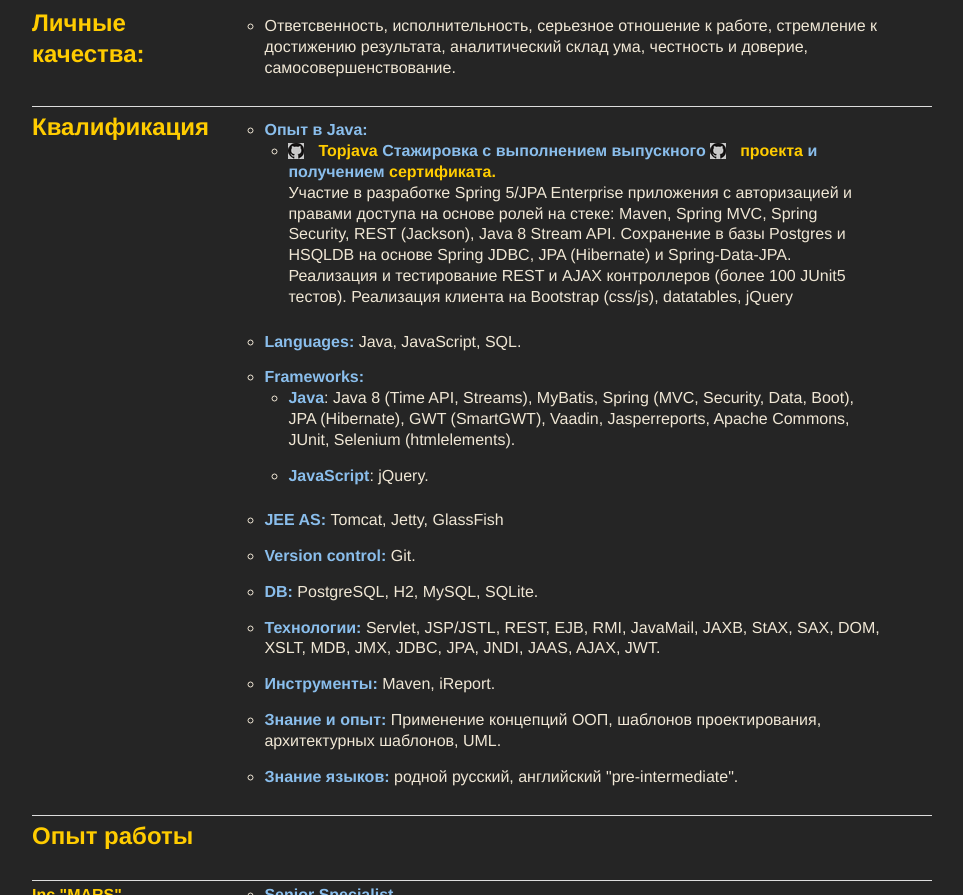
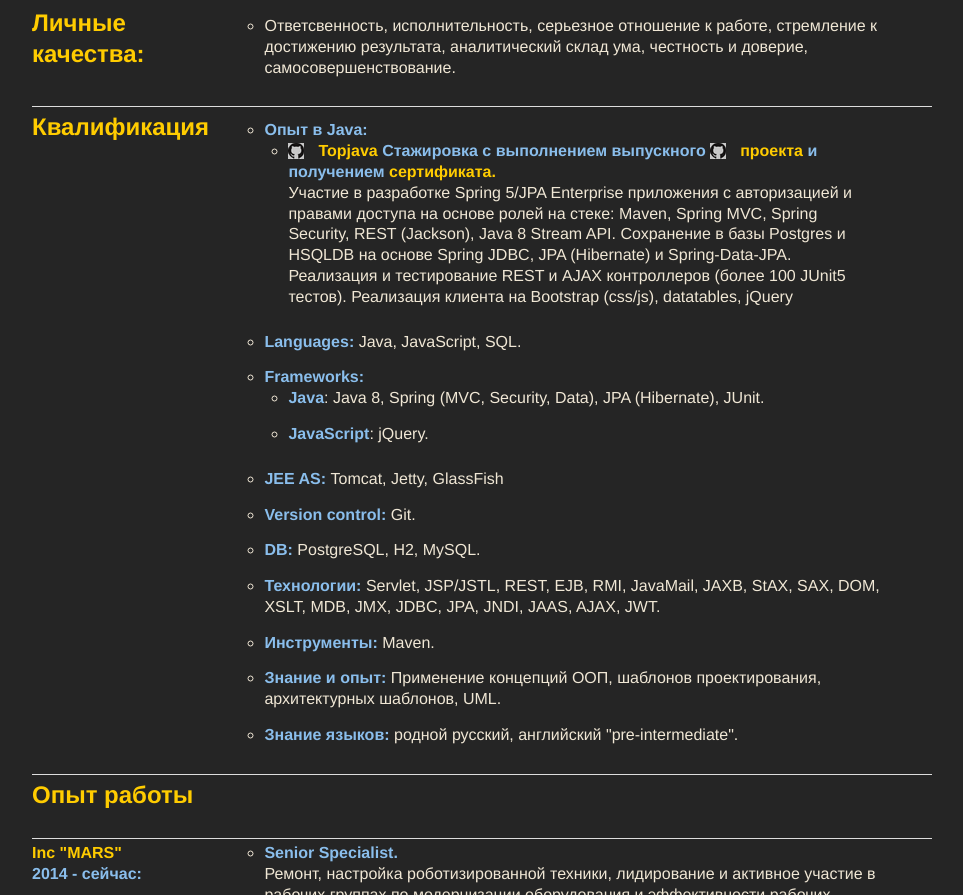
Before and after one commit to Alexei84-08/alexei84-08.github.i, a plain HTML site: page index.html in a window 1280 px wide. Shown: the part 326-1221 px from the top of the page, without its empty margins (158-1121 px from the left). Drawn offline with Linux system fonts and the light colour scheme.

Commit message:
Update index.html

```diff
--- a/index.html
+++ b/index.html
@@ -59,21 +59,21 @@
 							<li><strong>Languages: </strong>Java, JavaScript, SQL.</li>
 							<li><strong>Frameworks:</strong>
 								<ul>
-									<li><strong>Java</strong>: Java 8 (Time API, Streams), MyBatis,
-										Spring (MVC, Security, Data, Boot), JPA (Hibernate), GWT (SmartGWT),
-										Vaadin, Jasperreports, Apache Commons, JUnit, 	Selenium (htmlelements).
+									<li><strong>Java</strong>: Java 8,
+										Spring (MVC, Security, Data), JPA (Hibernate),
+										JUnit.
 									</li>
 									<li><strong>JavaScript</strong>: jQuery.</li>
 								</ul>
 							</li>
 							<li><strong>JEE AS: </strong>Tomcat, Jetty, GlassFish</li>
 							<li><strong>Version control: </strong>Git.</li>
-							<li><strong>DB: </strong>PostgreSQL, H2, MySQL, SQLite.</li>
+							<li><strong>DB: </strong>PostgreSQL, H2, MySQL.</li>
 
 							<li><strong>Технологии: </strong>Servlet, JSP/JSTL, REST, EJB, RMI, JavaMail,
 								JAXB, StAX, SAX, DOM, XSLT, MDB, JMX, JDBC, JPA, JNDI, JAAS, AJAX, JWT.
 							</li>
-							<li><strong>Инструменты: </strong>Maven, iReport.
+							<li><strong>Инструменты: </strong>Maven.
 							</li>
 							<li><strong>Знание и опыт:</strong> Применение концепций ООП, шаблонов проектирования,
 								архитектурных шаблонов, UML.
```
